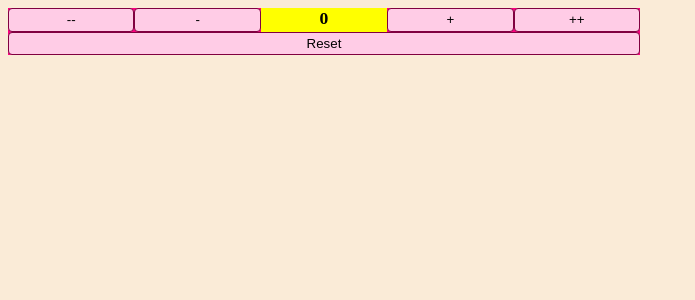
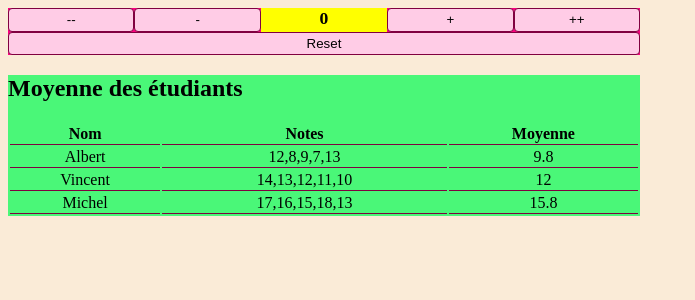
Before and after one commit to TyTy-cf/hb_pe1_angular, an Angular app: page / in a window 1280 px wide. Shown: the top 300 px of the page, without its empty margins (0-695 px from the left). Built offline with nearby package versions, Linux system fonts and the light colour scheme.

Commit message:
Correction exo Student

```diff
--- a/src/app/app.component.html
+++ b/src/app/app.component.html
@@ -71,3 +71,23 @@
     <button (click)="reset()">Reset</button>
   </div>
 </div>
+
+<div class="global-container light-green">
+  <h2>Moyenne des étudiants</h2>
+  <table class="table">
+    <thead>
+      <tr>
+        <th>Nom</th>
+        <th>Notes</th>
+        <th>Moyenne</th>
+      </tr>
+    </thead>
+    <tbody>
+      <tr *ngFor="let student of students">
+        <td>{{ student.name }}</td>
+        <td>{{ student.grades }}</td>
+        <td>{{ calcAverage(student.grades) }}</td>
+      </tr>
+    </tbody>
+  </table>
+</div>
--- a/src/app/app.component.ts
+++ b/src/app/app.component.ts
@@ -61,9 +61,33 @@ export class AppComponent {
   add(value: number): void {
     this.compteur += value;
   }
+
+  /***********************************************/
+  /**************** Exo - Compteur ***************/
+  /***********************************************/
+
+  students: Array<Student> = [
+    { name: 'Albert', grades: [12, 8, 9, 7, 13] },
+    { name: 'Vincent', grades: [14, 13, 12, 11, 10] },
+    { name: 'Michel', grades: [17, 16, 15, 18, 13] },
+  ];
+
+  calcAverage(arrayGrades: Array<number>): number {
+    let sum: number = 0;
+    for (const grade of arrayGrades) {
+      sum += grade;
+    }
+    return sum / arrayGrades.length;
+  }
+
 }
 
 interface ScrabbleCount {
   point: number;
   alpha: Array<string>;
 }
+
+interface Student {
+  name: string;
+  grades: Array<number>;
+}
--- a/src/styles/global.scss
+++ b/src/styles/global.scss
@@ -58,3 +58,16 @@ p {
   width: 20%;
   flex: 20%;
 }
+
+.table {
+  width: 100%;
+  text-align: center;
+
+  thead > tr > th {
+    border-bottom: $border-button;
+  }
+
+  tbody > tr > td {
+    border-bottom: $border-button;
+  }
+}
```
